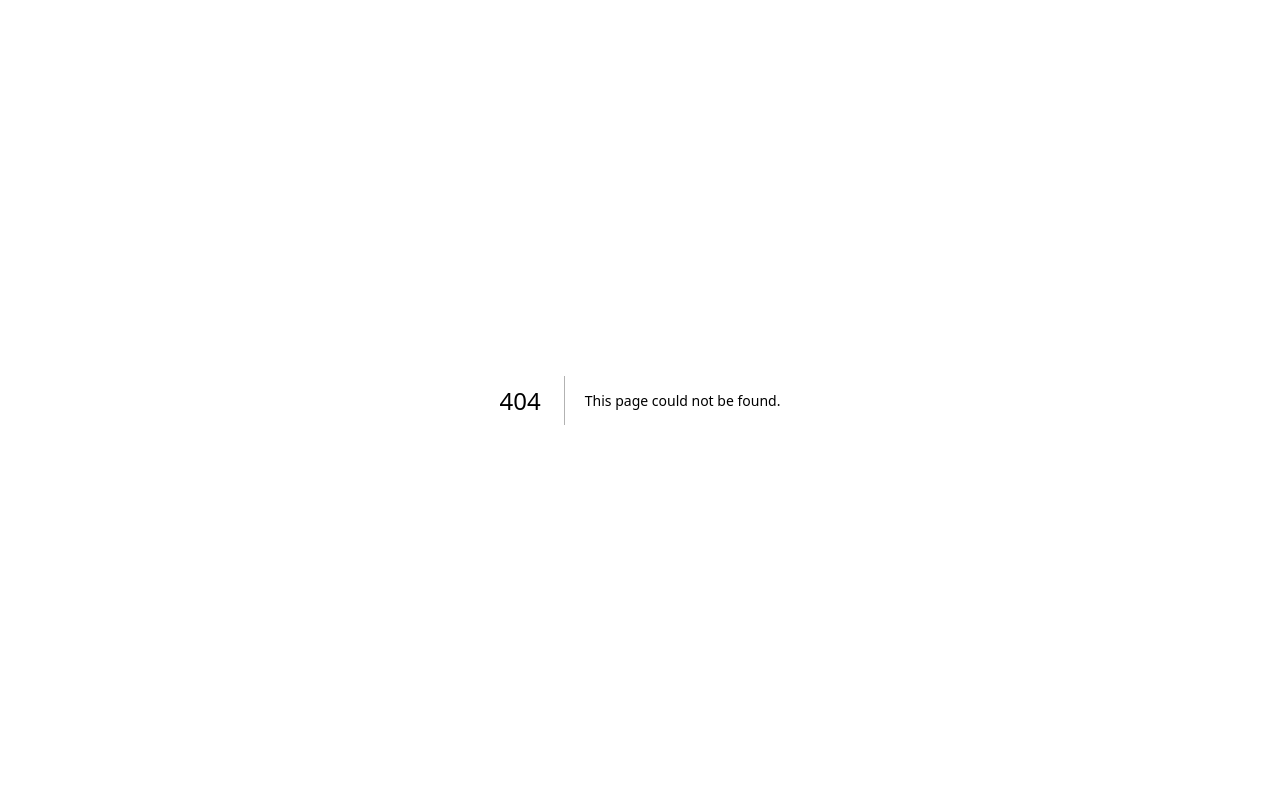
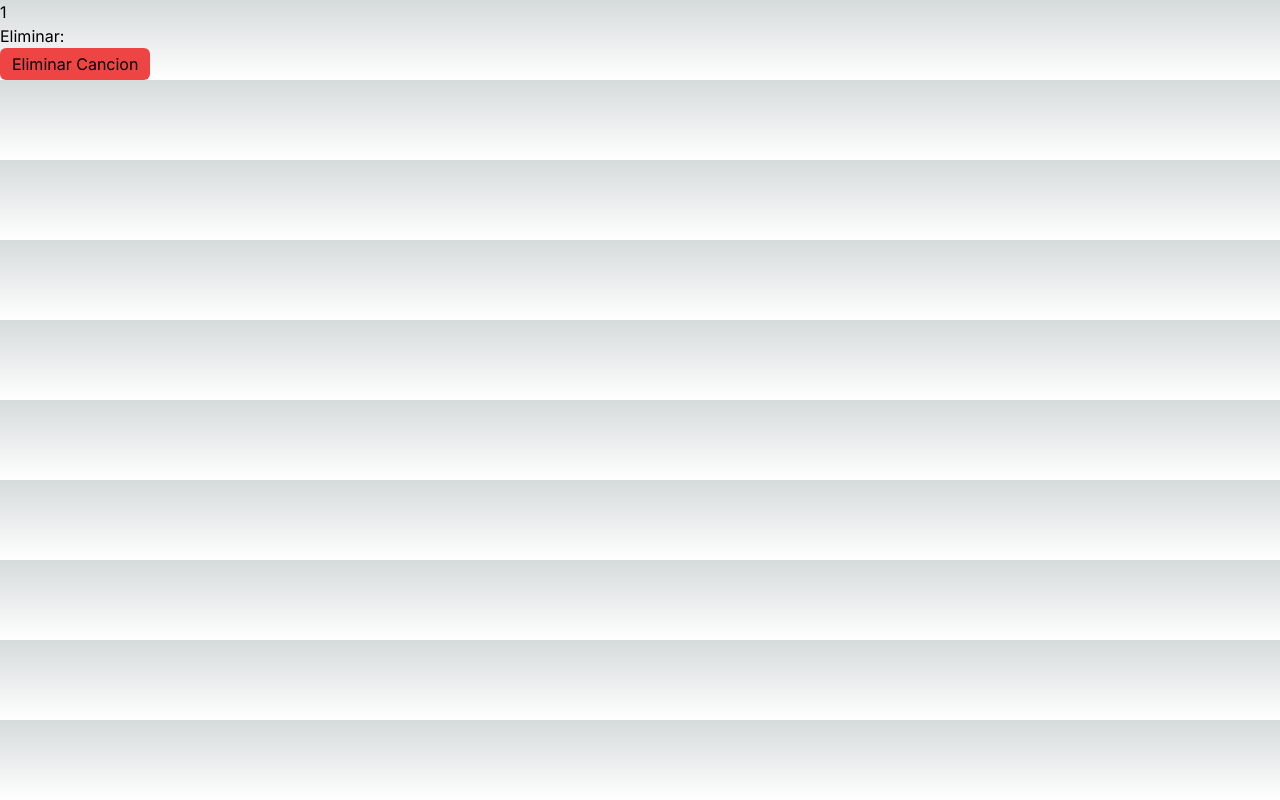
Before and after one commit to branco772/music, a Next.js app: page /tienda/1/delete in a window 1280 px wide. Before the commit this address had no page. Built offline with nearby package versions, Linux system fonts and the light colour scheme; no server answers.

Commit message:
creando apis

```diff
--- a/components/CancionCard.jsx
+++ b/components/CancionCard.jsx
@@ -6,16 +6,14 @@ import {
 } from "@fortawesome/free-solid-svg-icons";
 
 import Link from "next/link"
-function MateriaCard({materia}) {
+function CancionCard({cancion}) {
   return (
           <div className="bg-gray-700 p-10 mt-5 text-white rounded-xl hover:bg-gray-500" >
-              <h1>{materia.titulo}</h1>
+              <h1>{cancion.titulo}</h1>
               <div className="space-between">
-                <Link href={`/materia/${materia._id}/delete`}>
-                  <FontAwesomeIcon icon={faTrashCan} />
+                <Link href={`/cancion/${cancion._id}/delete`}>
                 </Link>
-                <Link href={`/materia/${materia._id}/update`}>
-                  <FontAwesomeIcon icon={faPenToSquare} />
+                <Link href={`/cancion/${cancion._id}/update`}>
                 </Link>
               </div>
 
@@ -24,4 +22,4 @@ function MateriaCard({materia}) {
   )
 }
 
-export default MateriaCard
+export default CancionCard
--- /dev/null
+++ b/src/app/tienda/[id]/delete/page.jsx
@@ -0,0 +1,61 @@
+"use client"
+import { useEffect, useState } from "react";
+import { useRouter } from "next/navigation";
+
+function HomePage ({params}){
+    const [newCancion,setNewCancion]=useState({
+        titulo:"",
+        imagen:"",
+        artista:"",
+        visible:true,
+        orden:'1'
+    });
+
+    const router = useRouter();
+    //const params = useParams();
+
+    const getCancion = async ()=>{
+        const res = await fetch(`/api/cancion/${params.id}`);
+        const {canciones} = await res.json();
+        console.log(canciones);
+        setNewMateria({
+            titulo:canciones.titulo,
+            imagen:canciones.imagen,
+            artista:canciones.artista,
+            visible:canciones.visible,
+            orden:canciones.orden
+        })
+    }
+    const handleDelete=async()=>{
+        //console.log();
+        if(window.confirm(`Esta seguro de eliminar la cancion ${newCancion.titulo}`)){
+            try {
+                const res=await fetch(`/api/cancion/${params.id}`,{
+                    method:"DELETE"
+                })
+                router.push('/cancion');
+                router.refresh();
+            } catch (error) {
+                console.log(error)
+            }
+        }
+    }
+
+
+
+    useEffect(()=>{
+        getCancion()
+    },[])
+
+return(
+    <div>
+        <h1>{params.id}</h1>
+            <h1>Eliminar: {newCancion.titulo}</h1>
+            <button type="button" className="bg-red-500 px-3 py-1 rounded-md"
+                onClick={handleDelete}>
+                    Eliminar Cancion
+            </button>
+    </div>
+)
+}
+export default HomePage
--- /dev/null
+++ b/src/app/tienda/new/page.jsx
@@ -0,0 +1,51 @@
+"use client"
+import { useEffect, useState } from "react";
+import { useRouter,useParams } from "next/navigation";
+
+function page() {
+    const [cancion,setCancion] = useState(
+        {
+            titulo:"",
+            imagen:"",
+            artista:"",
+            visible:"",
+            orden:""
+        }
+    );
+
+    const router = useRouter();
+    const params = useParams();
+
+    const handlerSubmit=async(e)=>{
+        e.preventDefault();
+        console.log(cancion);
+
+        const res = await fetch('/api/cancion',{
+            method:'POST',
+            body:JSON.stringify(cancion)
+        })
+
+        const data = await res.json();
+        console.log(data);
+        router.push('/tienda');
+        router.refresh();
+    }
+    const handlerChange=(e)=>{
+        //console.log(e.target.value)
+        setCancion({...cancion,[e.target.name]:e.target.value})
+    }
+    return (
+    <div className="h-[calc(100vh-7rem)] flex justify-center items-center">
+        <form onSubmit={handlerSubmit}>
+            <input type="text" name="titulo" placeholder="Ingrese Titulo cancion" className="bg-gray-50 border border-gray-300 text-gray-900 text-lg rounded-lg w-full p-4 my-1" onChange={handlerChange}/>
+            <input type="text" name="imagen" placeholder="seleccione una imagen" className="bg-gray-50 border border-gray-300 text-gray-900 text-lg rounded-lg  w-full  p-4  my-1" onChange={handlerChange}/>
+            <input type="text" name="artista" placeholder="Ingrese nombre del artista" className="bg-gray-50 border border-gray-300 text-gray-900 text-lg rounded-lg  w-full  p-4  my-1" onChange={handlerChange}/>
+            <input type="text" name="visible" placeholder="La cancion sera visible" className="bg-gray-50 border border-gray-300 text-gray-900 text-lg rounded-lg  w-full  p-4  my-1" onChange={handlerChange}/>
+            <input type="text" name="orden" placeholder="asignar un orden 1,2,3,4" className="bg-gray-50 border border-gray-300 text-gray-900 text-lg rounded-lg  w-full  p-4  my-1" onChange={handlerChange}/>
+            <button type="submit" className="mt-3 focus:outline-none text-white bg-green-700 hover:bg-green-800 focus:ring-4 focus:ring-green-300 font-medium rounded-lg text-sm px-5 py-2.5 me-2 mb-2 dark:bg-green-600 dark:hover:bg-green-700 dark:focus:ring-green-800">Registrar Cancion</button>
+        </form>
+    </div>
+    )
+}
+
+export default page
--- /dev/null
+++ b/src/app/tienda/page.jsx
@@ -0,0 +1,29 @@
+import CancionCard from "components/CancionCard";
+import Link from "next/link";
+import NavBar from "../../../components/navBar";
+
+export const feachCanciones=()=>{
+   return fetch('http://localhost:3000/api/cancion',{ cache: 'no-store'} )
+   //return fetch('https://jsonplaceholder.typicode.com/posts')
+   .then(res=>res.json());
+}
+
+export default async function Canciones(){
+    const {canciones}= await feachCanciones();
+    console.log(canciones);
+    return(
+        <div className="pt-60 m-20">
+            <NavBar/>
+            <h1>Canciones</h1>
+            <Link href='/tienda/new'>Nueva Cancion</Link>
+            <div className="grid grid-cols-3 gap-2">
+                {
+                    canciones.map(cancion=>(
+                        <CancionCard key={cancion._id} cancion={cancion}  className="bg-gray-700 p-10 mt-5 text-white rounded-xl hover:bg-gray-500" />
+                    ))
+                }
+            </div>
+        </div>
+    )
+
+}
```
